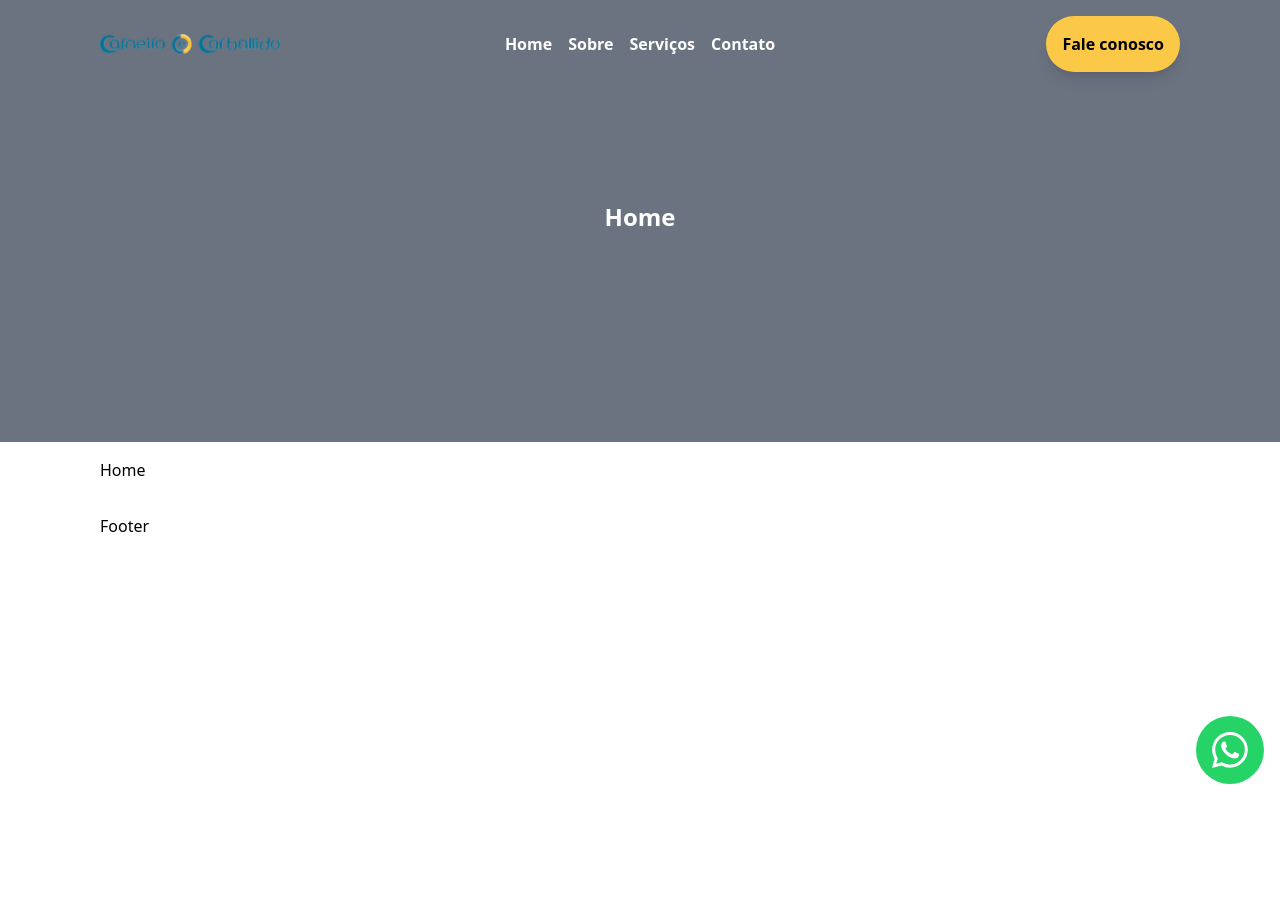
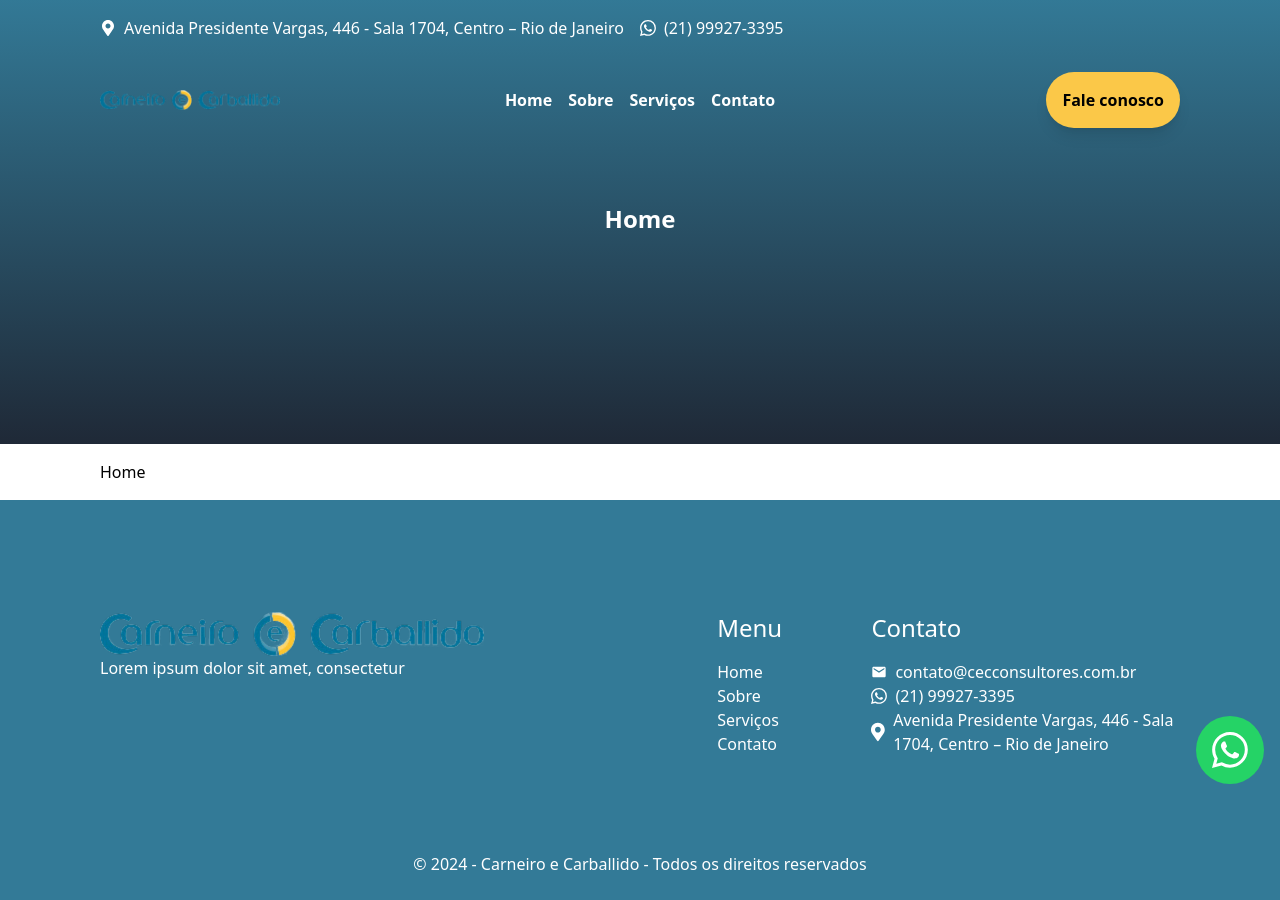
Before and after one commit to lucassdantas/Carneiro-e-Carballido, a React (Vite) app: page / in a window 1280 px wide. Before the commit the page ends 800 px from the top, so only its background shows below. Built offline with nearby package versions, Linux system fonts and the light colour scheme.

Commit message:
add footer

```diff
--- a/src/components/Footer/index.tsx
+++ b/src/components/Footer/index.tsx
@@ -1,9 +1,42 @@
 import { ScreenWidthLimiter } from '@/components/ScreenWidthLimiter'
+import logo from '@/assets/logo-carneiro-e-carballido.png'
+import { pages, PageType } from '@/utils/constants/pages'
+import { Link } from 'react-router-dom'
+import { MdEmail } from 'react-icons/md'
+import { address, email, whatsApp } from '@/utils/constants/infos'
+import { BsWhatsapp } from 'react-icons/bs'
+import { FaMapMarkerAlt } from 'react-icons/fa'
 
 export const Footer = () => {
+  const currentYear = new Date().getFullYear()
   return (
-    <ScreenWidthLimiter>
-      Footer
-    </ScreenWidthLimiter>
+    <footer className='w-full bg-blue-carneiro-e-carballido text-white'>
+      <ScreenWidthLimiter>
+        <div className='flex py-24'>
+          <div className='w-8/12'>
+            <img src={logo} alt='logotipo'/>
+            <p>Lorem ipsum dolor sit amet, consectetur</p>
+          </div>
+          <div className='w-2/12'>
+            <h4 className='text-2xl mb-4'>Menu</h4>
+            <ul>
+              {pages.map((page:PageType) => { if(page.showOnHeader) return <Link to={page.url}><li>{page.title}</li></Link>})}
+            </ul>
+          </div>
+          <div className='w-4/12'>
+            <h4 className='text-2xl mb-4'>Contato</h4>
+
+            <ul className='gap-20'>
+              <li><a href={email.url} className='flex gap-2 items-center'><MdEmail/>{email.value}</a></li>
+              <li><a href={whatsApp.url} className='flex gap-2 items-center'><BsWhatsapp/>{whatsApp.value}</a></li>
+              <li><a href={address.url} className='flex gap-2 items-center'><FaMapMarkerAlt className='text-2xl'/>{address.value}</a></li>
+            </ul>
+          </div>
+        </div>
+        <div className='text-center pb-2'>
+          <span>© {currentYear} - Carneiro e Carballido - Todos os direitos reservados</span>
+        </div>
+      </ScreenWidthLimiter>
+    </footer>
   )
 }
--- a/src/components/Header/SuperHeader.tsx
+++ b/src/components/Header/SuperHeader.tsx
@@ -1,12 +1,19 @@
 import { ScreenWidthLimiter } from '@/components/ScreenWidthLimiter'
-import React from 'react'
+import { address, whatsApp } from '@/utils/constants/infos'
+import { BsWhatsapp } from 'react-icons/bs'
+import { FaMapMarkerAlt } from 'react-icons/fa'
 
 export const SuperHeader = () => {
   return (
     <div>
       <ScreenWidthLimiter>
-        <div className="flex items-center">
-
+        <div className="flex items-center gap-4">
+          <div className='flex items-center gap-2'>
+            <FaMapMarkerAlt/> <a href={address.url} target='_blank'>{address.value}</a>
+          </div>
+          <div className='flex items-center gap-2'>
+            <BsWhatsapp/> <a href={whatsApp.url}>{whatsApp.value}</a>
+          </div>
         </div>
         <div className="flex items-center"></div>
       </ScreenWidthLimiter>
--- a/src/components/Header/index.tsx
+++ b/src/components/Header/index.tsx
@@ -3,10 +3,12 @@ import { Button } from '@/components/Button'
 import { pages, PageType } from '@/utils/constants/pages'
 import { Link } from 'react-router-dom'
 import { ScreenWidthLimiter } from '@/components/ScreenWidthLimiter'
+import { SuperHeader } from '@/components/Header/SuperHeader'
 
 export const Header = () => {
   return (
-    <header className='-mb-24'>
+    <header className='-mb-[150px] text-white'>
+      <SuperHeader/>
       <ScreenWidthLimiter className='flex items-center'>
         <div className='flex flex-col justify-center w-1/6'>
           <img src={logo} alt='Logotipo' className='max-w-[250px]'/>
--- a/src/components/Template/index.tsx
+++ b/src/components/Template/index.tsx
@@ -13,7 +13,7 @@ export const Template = ({children, pageTitle}:TemplateProps) => {
     <>
       <Header/>
       <main>
-        <section className='w-full bg-gray-500 text-center flex flex-col items-center justify-center text-bold text-white lg:min-h-[450px]'>
+        <section className='w-full bg-gray-800 text-center flex flex-col items-center justify-center text-bold text-white lg:min-h-[450px] bg-gradient-to-b from-blue-carneiro-e-carballido '>
           <span className='text-2xl font-bold'>{pageTitle}</span>
         </section>
         <ScreenWidthLimiter>
```
